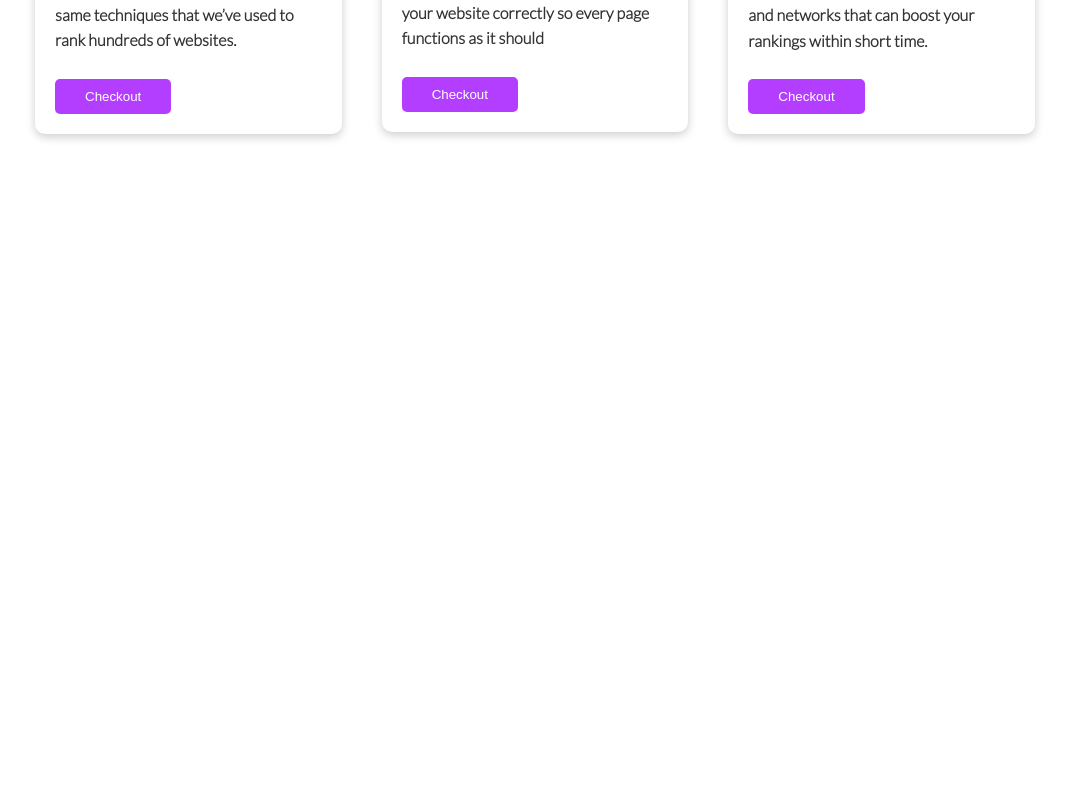
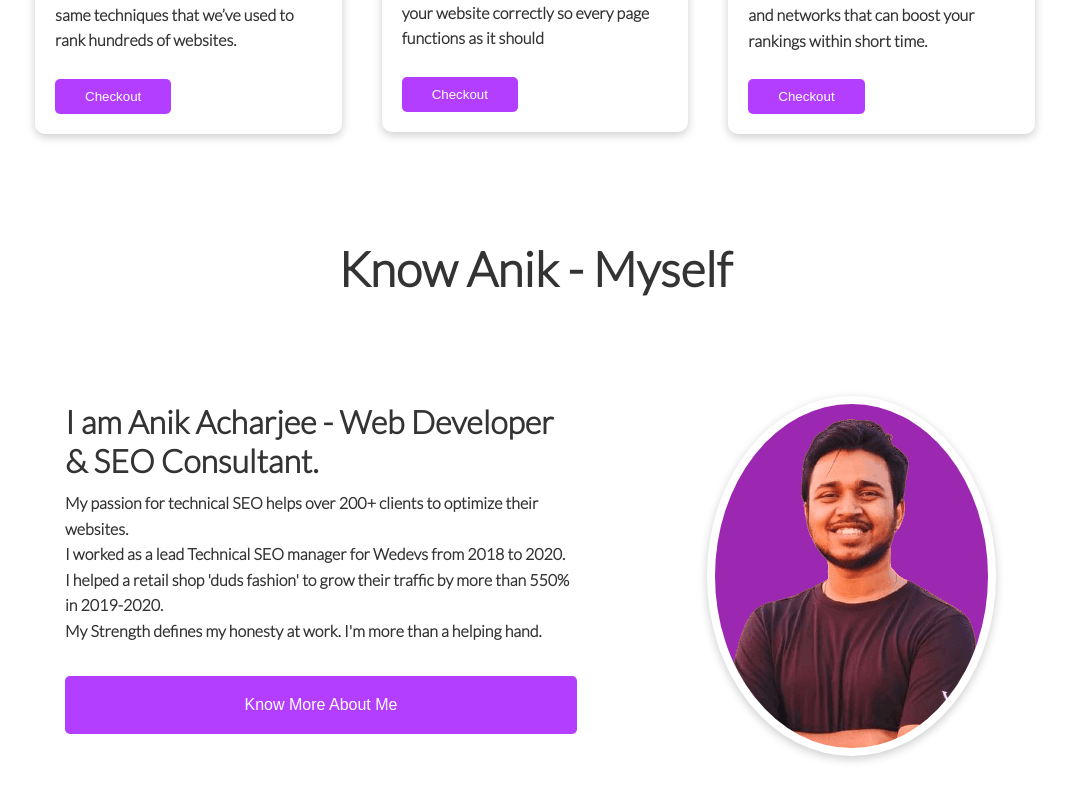
Before and after one commit to Anik-the-dev/niks-seo-service, a React (Create React App) app: page / in a window 1280 px wide. Shown: the part 1124-1924 px from the top of the page, without its empty margins (105-1174 px from the left). Before the commit the page ends 1364 px from the top, so only its background shows below. Built offline with nearby package versions, Linux system fonts and the light colour scheme.

Commit message:
about Me button Add

```diff
--- a/src/components/About/About.css
+++ b/src/components/About/About.css
@@ -11,3 +11,12 @@
     padding: 8px;
 
 }
+
+.aboutme .grid{
+    grid-template-columns: 60% 40%;
+}
+
+.aboutme-description p{
+    font-weight: 600;
+    font-size: 1rem;
+}
--- a/src/components/About/About.js
+++ b/src/components/About/About.js
@@ -4,7 +4,7 @@ import AboutMe from './AboutMe';
 const About = () => {
     return (
         <div>
-            <h1>This is About</h1>
+
             <AboutMe></AboutMe>
         </div>
     );
--- a/src/components/About/AboutMe.js
+++ b/src/components/About/AboutMe.js
@@ -3,7 +3,7 @@ import './About.css'
 
 const AboutMe = () => {
     return (
-        <div className='container'>
+        <div className='container  aboutme'>
             <div className='my-5  grid about'>
                 <div className='aboutme-description'>
                     <h1>I am Anik Acharjee - Web Developer & SEO Consultant.</h1>
@@ -11,6 +11,7 @@ const AboutMe = () => {
                         I worked as a lead Technical SEO manager for Wedevs from 2018 to 2020.<br/>
                         I helped a retail shop 'duds fashion' to grow their traffic by more than 550% in 2019-2020.<br/>
                         My Strength defines my honesty at work. I'm more than a helping hand.</p>
+                        <button className='btn w-100 my-3 p-2'><span className='sm'>Know More About Me</span></button>
 
                 </div>
                 <div className='aboutme-photo'>
--- a/src/components/Home/Home.js
+++ b/src/components/Home/Home.js
@@ -1,4 +1,5 @@
 import React from 'react';
+import AboutMe from '../About/AboutMe';
 import Banner from '../Banner/Banner';
 import Services from '../Services/Services';
 
@@ -7,6 +8,9 @@ const Home = () => {
         <div>
             <Banner></Banner>
             <Services></Services>
+            <h1 className='text-center my-4 lg'>Know Anik - Myself</h1>
+            <AboutMe></AboutMe>
+
         </div>
     );
 };
--- a/src/css/style.css
+++ b/src/css/style.css
@@ -56,6 +56,8 @@ img{
 .rounded{
     border-radius: 50%;
 }
+
+
 
 
 
```
Also changed, not shown: src/components/Footer/Footer.css (added), src/components/Footer/Footer.js (added).
